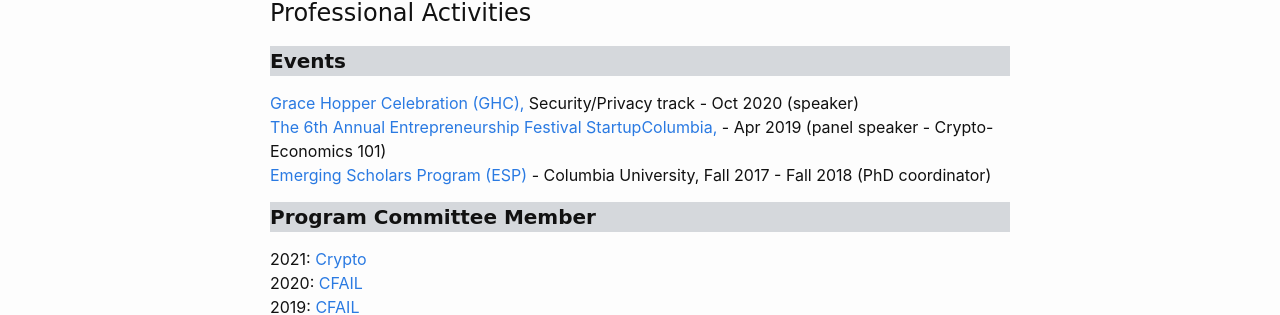
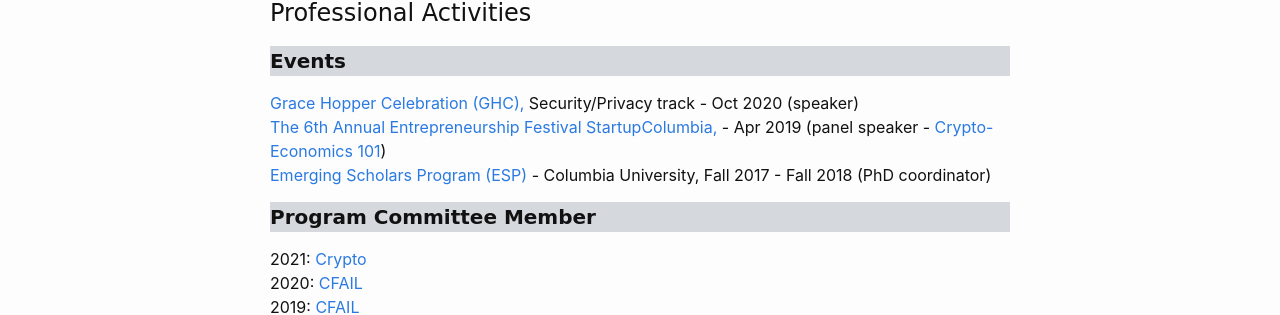
Before and after one commit to GhadaAlmashaqbeh/GhadaAlmashaqbeh.github.io, a Jekyll site: the page built from 03-talks.md, in a window 1280 px wide. Shown: the part 179-494 px from the top of the page. Built offline with Jekyll 4.4.1, drawn with Linux system fonts in a browser that asks for light colours; some of the changed lines change nothing that is shown.

Commit message:
add professional activities

```diff
--- a/03-talks.md
+++ b/03-talks.md
@@ -9,7 +9,7 @@
 <h4 style="font-family: 'Comic Sans MS'; background-color:rgb(213, 216, 220);"><b>Events</b></h4>
 
 [Grace Hopper Celebration (GHC),](https://ghc.anitab.org/) Security/Privacy track - Oct 2020 (speaker) <br/>
-[The 6th Annual Entrepreneurship Festival StartupColumbia,](https://www.startupcolumbia.org/2019-festival) - Apr 2019 (panel speaker - Crypto-Economics 101) <br/>
+[The 6th Annual Entrepreneurship Festival StartupColumbia,](https://www.startupcolumbia.org/2019-festival) - Apr 2019 (panel speaker - [Crypto-Economics 101](https://startup-columbia.squarespace.com/panels-keynotes/2019/04/06/crypto-economics-101)) <br/>
 [Emerging Scholars Program (ESP)](https://www.cs.columbia.edu/esp/) - Columbia University, Fall 2017 - Fall 2018 (PhD coordinator) <br/>
 
 
```
